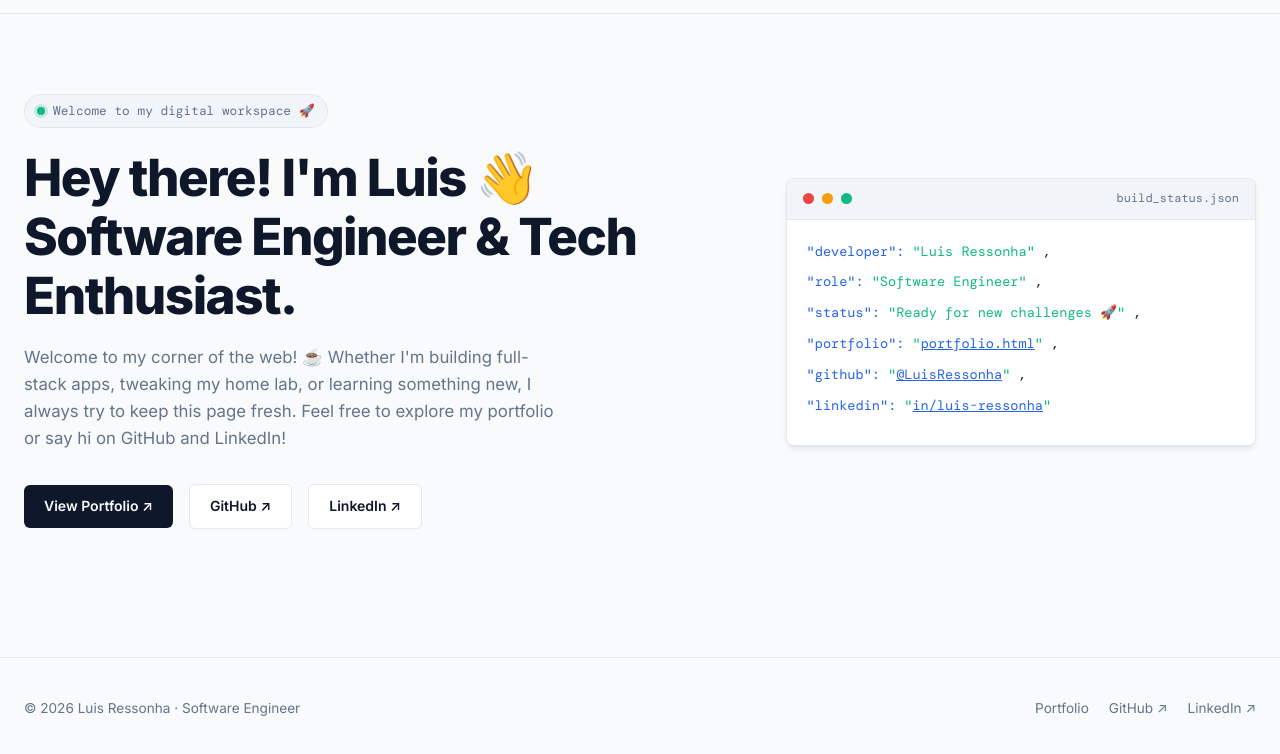
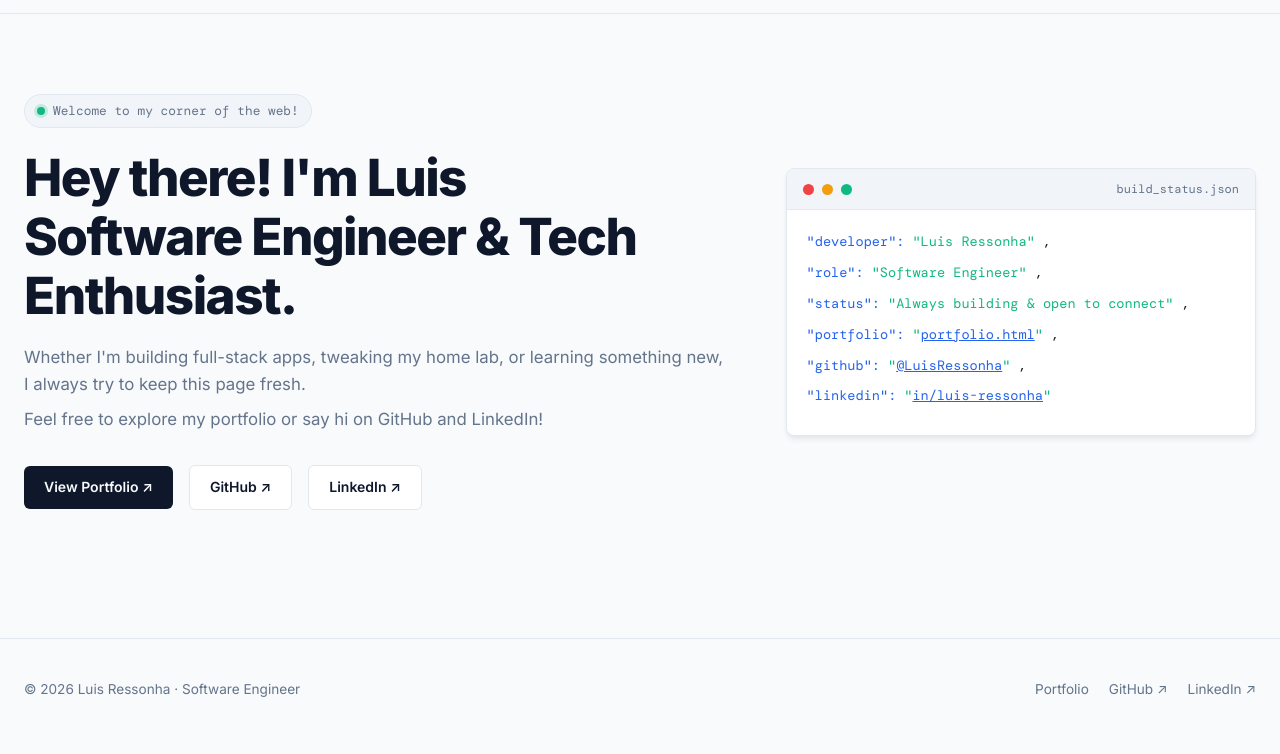
Before and after one commit to LuisRessonha/LuisRessonha.github.io, a plain HTML site: page index.html in a window 1280 px wide. Shown: the part 54-808 px from the top of the page. Drawn offline with nearby package versions, Linux system fonts and the light colour scheme.

Commit message:
Refactor hero and about sections; enhance messaging for clarity and engagement

```diff
--- a/css/styles.css
+++ b/css/styles.css
@@ -265,9 +265,13 @@ body.dark .site-header {
 .hero-bio {
 	font-size: 1.05rem;
 	color: var(--text-muted);
-	max-width: 540px;
+	/* max-width: 540px; */
 	line-height: 1.6;
 	margin-bottom: 2rem;
+
+	display: flex;
+    flex-direction: column;
+	gap: 0.5rem;
 }
 
 .hero-actions {
--- a/index.html
+++ b/index.html
@@ -43,15 +43,12 @@
 		<main id="main-content" class="container">
 			<section class="hero" id="top">
 				<div class="hero-content">
-					<div class="status-badge">
-						<span class="status-dot"></span> Welcome to my digital workspace 🚀
+					<div class="status-badge"><span class="status-dot"></span> Welcome to my corner of the web!</div>
+					<h1 class="hero-title">Hey there! I'm Luis <br />Software Engineer & Tech Enthusiast.</h1>
+					<div class="hero-bio">
+						<p>Whether I'm building full-stack apps, tweaking my home lab, or learning something new, I always try to keep this page fresh.</p>
+						<p>Feel free to explore my portfolio or say hi on GitHub and LinkedIn!</p>
 					</div>
-					<h1 class="hero-title">
-						Hey there! I'm Luis <span>👋</span><br />Software Engineer & Tech Enthusiast.
-					</h1>
-					<p class="hero-bio">
-						Welcome to my corner of the web! ☕ Whether I'm building full-stack apps, tweaking my home lab, or learning something new, I always try to keep this page fresh. Feel free to explore my portfolio or say hi on GitHub and LinkedIn!
-					</p>
 					<div class="hero-actions">
 						<a class="btn btn-primary" href="portfolio.html">View Portfolio ↗</a>
 						<a class="btn btn-secondary" href="https://github.com/LuisRessonha" target="_blank" rel="noreferrer">GitHub ↗</a>
@@ -77,19 +74,19 @@
 						</div>
 						<div class="code-line">
 							<span class="code-key">"status":</span>
-							<span class="code-string">"Ready for new challenges 🚀"</span>,
+							<span class="code-string">"Always building & open to connect"</span>,
 						</div>
 						<div class="code-line">
 							<span class="code-key">"portfolio":</span>
-							<span class="code-string">"<a href="portfolio.html" style="text-decoration: underline; color: var(--primary);">portfolio.html</a>"</span>,
+							<span class="code-string">"<a href="portfolio.html" style="text-decoration: underline; color: var(--primary)">portfolio.html</a>"</span>,
 						</div>
 						<div class="code-line">
 							<span class="code-key">"github":</span>
-							<span class="code-string">"<a href="https://github.com/LuisRessonha" target="_blank" rel="noreferrer" style="text-decoration: underline; color: var(--primary);">@LuisRessonha</a>"</span>,
+							<span class="code-string">"<a href="https://github.com/LuisRessonha" target="_blank" rel="noreferrer" style="text-decoration: underline; color: var(--primary)">@LuisRessonha</a>"</span>,
 						</div>
 						<div class="code-line">
 							<span class="code-key">"linkedin":</span>
-							<span class="code-string">"<a href="https://www.linkedin.com/in/luis-ressonha" target="_blank" rel="noreferrer" style="text-decoration: underline; color: var(--primary);">in/luis-ressonha</a>"</span>
+							<span class="code-string">"<a href="https://www.linkedin.com/in/luis-ressonha" target="_blank" rel="noreferrer" style="text-decoration: underline; color: var(--primary)">in/luis-ressonha</a>"</span>
 						</div>
 					</div>
 				</div>
@@ -98,9 +95,7 @@
 
 		<footer class="site-footer">
 			<div class="footer-container">
-				<div>
-					© <span id="year"></span> Luis Ressonha · Software Engineer
-				</div>
+				<div>© <span id="year"></span> Luis Ressonha · Software Engineer</div>
 				<div class="footer-links">
 					<a href="portfolio.html">Portfolio</a>
 					<a href="https://github.com/LuisRessonha" target="_blank" rel="noreferrer">GitHub ↗</a>
```
Also changed, not shown: portfolio.html (+1 -1 lines).
